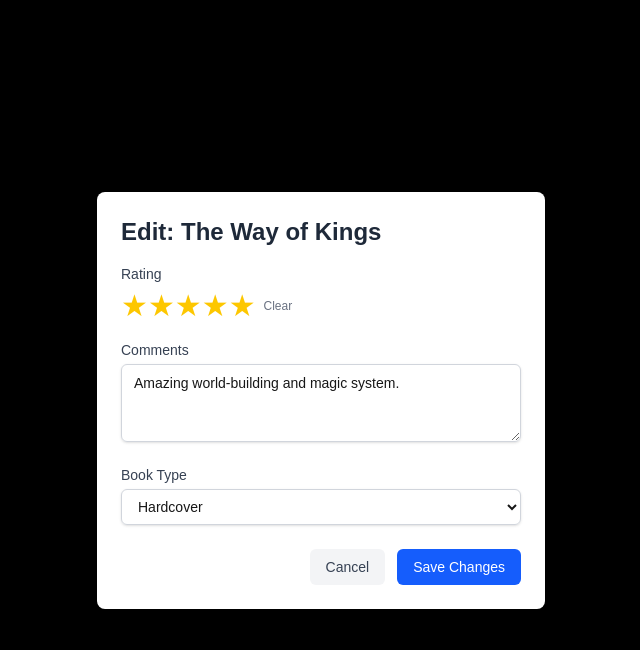
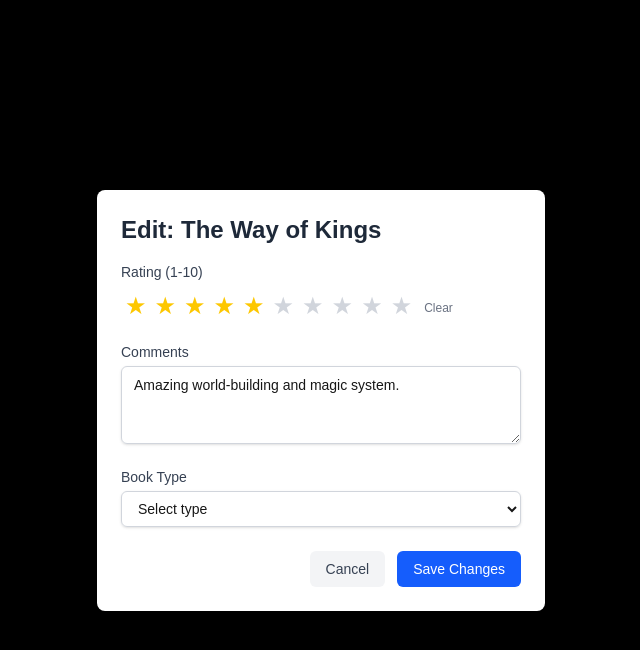
Before and after one commit to ericdahl/bookshelf-nextjs, a Next.js app: page / in a window 1280 px wide. Both pictures are taken after a click on the element "The Way of Kings". Shown: the top 650 px of the page, without its empty margins (319-959 px from the left). Built offline with nearby package versions, Linux system fonts and the light colour scheme; grey boxes are pictures that could not be loaded.

Commit message:
book types

```diff
--- a/app/api/v1/lib/data.ts
+++ b/app/api/v1/lib/data.ts
@@ -25,7 +25,7 @@
   status: 'planning' | 'reading' | 'finished' | 'on_hold' | 'dropped';
   rating: number | null;
   comments: string | null;
-  book_type: 'hardcover' | 'paperback' | 'kindle' | 'audiobook' | null;
+  book_type: 'book' | 'audiobook' | null;
   date_added: string;
   date_started: string | null;
   date_finished: string | null;
--- a/app/api/v1/lib/validation.ts
+++ b/app/api/v1/lib/validation.ts
@@ -66,13 +66,13 @@
   }
 
   if (data.rating !== undefined && data.rating !== null) {
-    if (!Number.isInteger(data.rating) || data.rating < 1 || data.rating > 5) {
-      errors.rating = ["must be an integer between 1 and 5"];
+    if (!Number.isInteger(data.rating) || data.rating < 1 || data.rating > 10) {
+      errors.rating = ["must be an integer between 1 and 10"];
     }
   }
 
   if (data.book_type !== undefined && data.book_type !== null) {
-    const validTypes = ['hardcover', 'paperback', 'kindle', 'audiobook'];
+    const validTypes = ['book', 'audiobook'];
     if (!validTypes.includes(data.book_type)) {
       errors.book_type = [`must be one of: ${validTypes.join(', ')}`];
     }
--- a/app/page.tsx
+++ b/app/page.tsx
@@ -19,7 +19,7 @@
   status: 'planning' | 'reading' | 'finished' | 'on_hold' | 'dropped';
   rating: number | null;
   comments: string | null;
-  book_type: 'hardcover' | 'paperback' | 'kindle' | 'audiobook' | null;
+  book_type: 'book' | 'audiobook' | null;
   date_added: string;
   date_started: string | null;
   date_finished: string | null;
@@ -226,7 +226,7 @@
 const EditBookModal: React.FC<EditBookModalProps> = ({ book, isOpen, onClose, onSave }) => {
   const [rating, setRating] = useState<number | null>(null);
   const [comments, setComments] = useState<string | null>(null);
-  const [bookType, setBookType] = useState<'hardcover' | 'paperback' | 'kindle' | 'audiobook' | null>(null);
+  const [bookType, setBookType] = useState<'book' | 'audiobook' | null>(null);
 
   useEffect(() => {
     if (book) {
@@ -254,21 +254,24 @@
 
         {/* Rating */}
         <div className="mb-4">
-          <label className="block text-sm font-medium text-gray-700 mb-1">Rating</label>
-          <div className="flex">
-            {[1, 2, 3, 4, 5].map((star) => (
-              <button
-                key={star}
-                onClick={() => setRating(star)}
-                className={`text-3xl ${star <= (rating || 0) ? 'text-yellow-400' : 'text-gray-300'} hover:text-yellow-500 transition-colors`}
-              >
-                ★
-              </button>
-            ))}
+          <label className="block text-sm font-medium text-gray-700 mb-1">Rating (1-10)</label>
+          <div className="flex flex-wrap items-center">
+            {[...Array(10)].map((_, i) => {
+              const starValue = i + 1;
+              return (
+                <button
+                  key={starValue}
+                  onClick={() => setRating(starValue)}
+                  className={`text-2xl p-1 ${starValue <= (rating || 0) ? 'text-yellow-400' : 'text-gray-300'} hover:text-yellow-500 transition-colors`}
+                >
+                  ★
+                </button>
+              );
+            })}
             {rating && (
               <button
                 onClick={() => setRating(null)}
-                className="ml-2 text-xs text-gray-500 hover:text-gray-700"
+                className="ml-2 mt-1 text-xs text-gray-500 hover:text-gray-700"
               >
                 Clear
               </button>
@@ -298,9 +301,7 @@
             onChange={(e) => setBookType(e.target.value as Book['book_type'])}
           >
             <option value="">Select type</option>
-            <option value="hardcover">Hardcover</option>
-            <option value="paperback">Paperback</option>
-            <option value="kindle">Kindle</option>
+            <option value="book">Book</option>
             <option value="audiobook">Audiobook</option>
           </select>
         </div>
```
